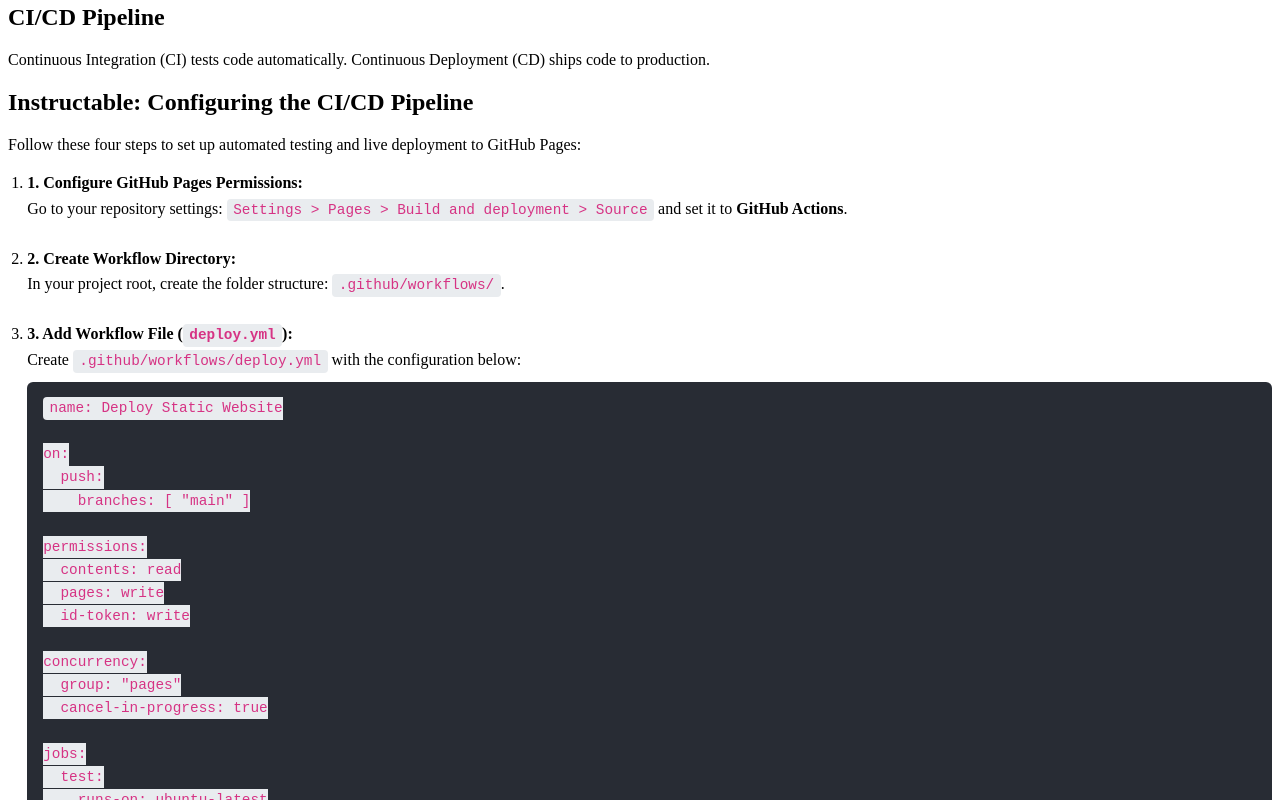
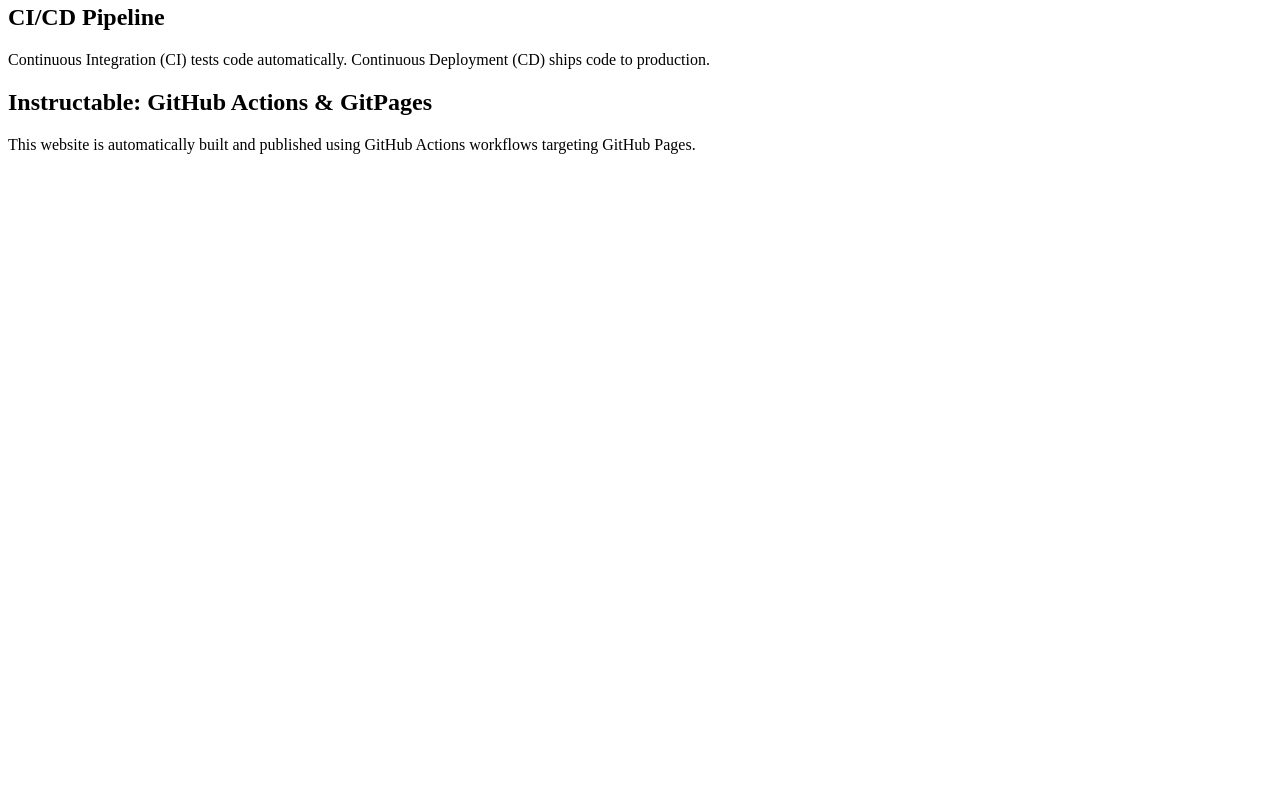
Before and after one commit to adithyakoundinya/static-web-demo, a website: page src/index.html in a window 1280 px wide. Shown: the part 320-1120 px from the top of the page. After the commit the page ends 800 px from the top, so only its background shows below. Drawn offline with Linux system fonts and the light colour scheme.

Commit message:
Updating original HTML

```diff
--- a/src/index.html
+++ b/src/index.html
@@ -40,66 +40,8 @@
       </div>
 
       <div id="instructable" class="tab-content">
-        <h2>Instructable: Configuring the CI/CD Pipeline</h2>
-        <p>Follow these four steps to set up automated testing and live deployment to GitHub Pages:</p>
-
-        <ol class="steps-list">
-          <li>
-            <strong>1. Configure GitHub Pages Permissions:</strong><br>
-            Go to your repository settings: <code>Settings &gt; Pages &gt; Build and deployment &gt; Source</code> and set it to <strong>GitHub Actions</strong>.
-          </li>
-          <li>
-            <strong>2. Create Workflow Directory:</strong><br>
-            In your project root, create the folder structure: <code>.github/workflows/</code>.
-          </li>
-          <li>
-            <strong>3. Add Workflow File (<code>deploy.yml</code>):</strong><br>
-            Create <code>.github/workflows/deploy.yml</code> with the configuration below:
-            <pre><code>name: Deploy Static Website
-
-on:
-  push:
-    branches: [ "main" ]
-
-permissions:
-  contents: read
-  pages: write
-  id-token: write
-
-concurrency:
-  group: "pages"
-  cancel-in-progress: true
-
-jobs:
-  test:
-    runs-on: ubuntu-latest
-    steps:
-      - uses: actions/checkout@v4
-      - uses: actions/setup-node@v4
-        with:
-          node-version: '20'
-      - run: npm test
-
-  deploy:
-    needs: test
-    runs-on: ubuntu-latest
-    environment:
-      name: github-pages
-      url: ${{ steps.deployment.outputs.page_url }}
-    steps:
-      - uses: actions/checkout@v4
-      - uses: actions/configure-pages@v5
-      - uses: actions/upload-pages-artifact@v3
-        with:
-          path: 'src/'
-      - id: deployment
-        uses: actions/deploy-pages@v4</code></pre>
-          </li>
-          <li>
-            <strong>4. Push and Observe:</strong><br>
-            Push changes to <code>main</code> and monitor execution under the <strong>Actions</strong> tab on GitHub!
-          </li>
-        </ol>
+        <h2>Instructable: GitHub Actions & GitPages</h2>
+        <p>This website is automatically built and published using GitHub Actions workflows targeting GitHub Pages.</p>
       </div>
 
       <!-- STUDENTS WILL ADD "About Me" CONTENT HERE -->
```
